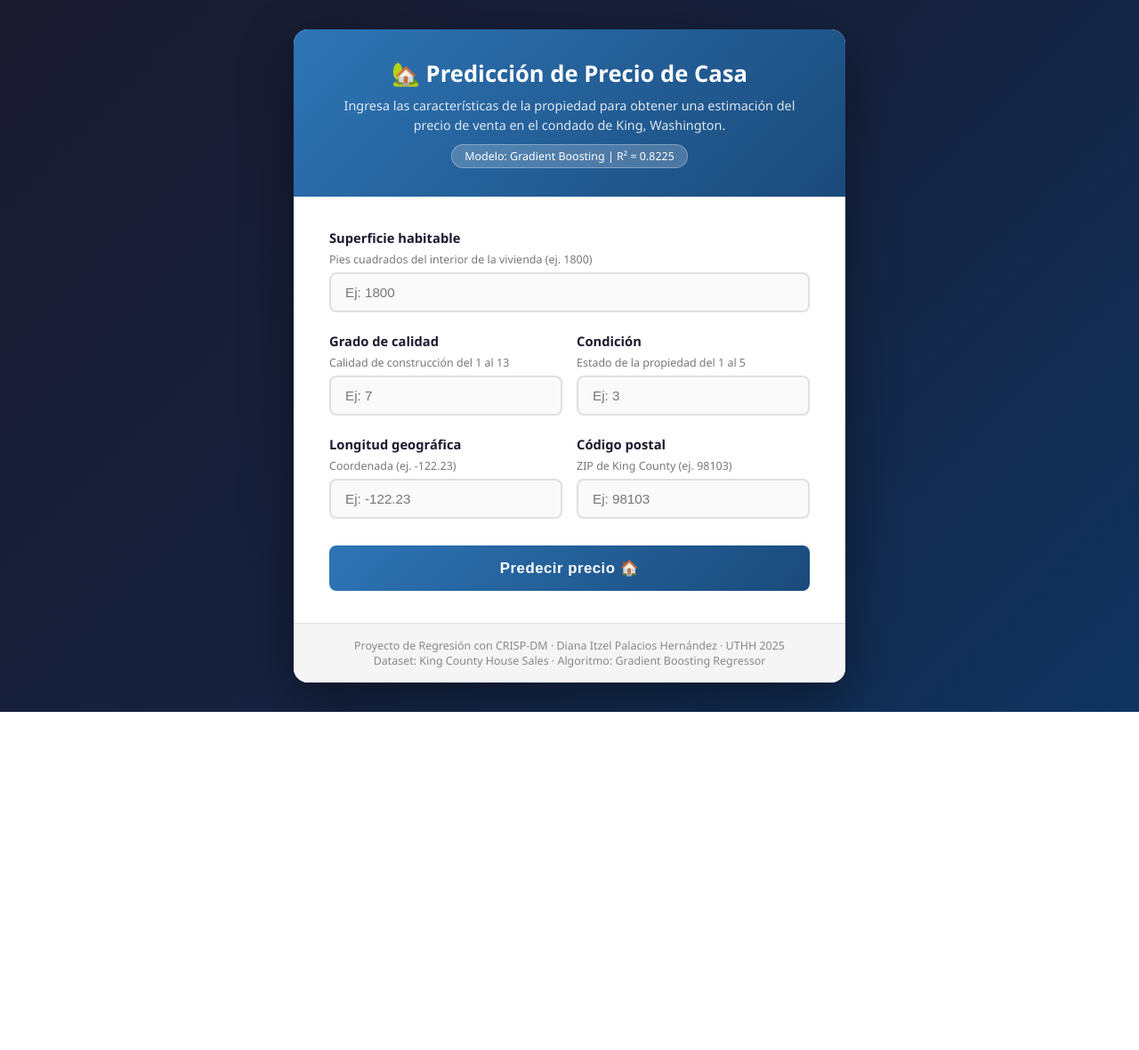
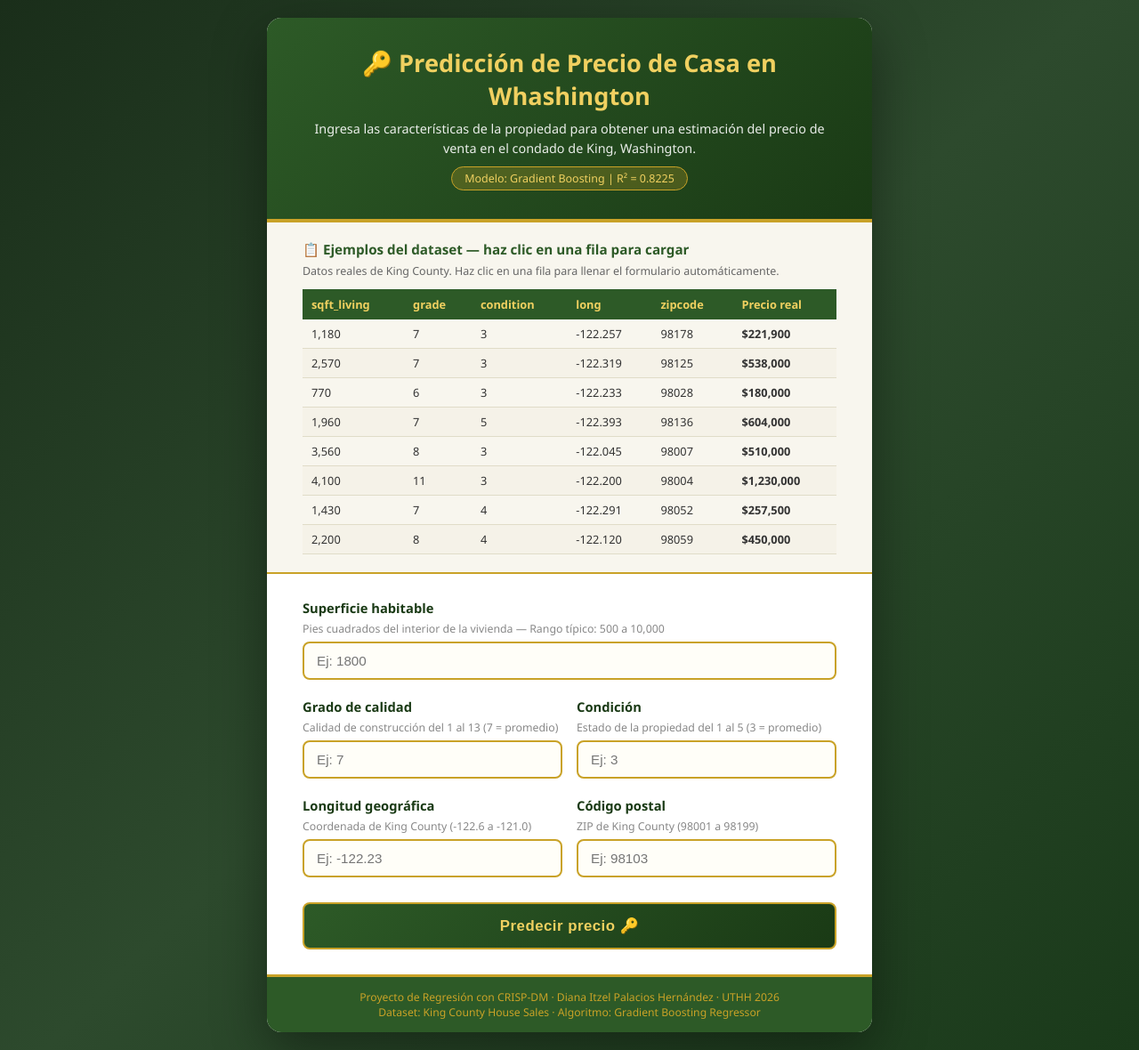
Before and after one commit to Dianapalacios260105/kc-house-predictor, a Flask app: page / in a window 1280 px wide. Shown: the whole page at 89% size. Before the commit the page ends 800 px from the top, so only its background shows below. Run offline with Flask 3, Linux system fonts and the light colour scheme; parts of the project's set-up code (start-up, migrations or seed data) failed here and were passed over.

Commit message:
Refactor HTML structure and update styles

```diff
--- a/templates/index.html
+++ b/templates/index.html
@@ -5,15 +5,11 @@
     <meta name="viewport" content="width=device-width, initial-scale=1.0">
     <title>Predicción de Precio de Casa - King County</title>
     <style>
-        * {
-            margin: 0;
-            padding: 0;
-            box-sizing: border-box;
-        }
+        * { margin: 0; padding: 0; box-sizing: border-box; }
 
         body {
             font-family: 'Segoe UI', Tahoma, Geneva, Verdana, sans-serif;
-            background: linear-gradient(135deg, #1a1a2e 0%, #16213e 50%, #0f3460 100%);
+            background: linear-gradient(135deg, #1a2e1a 0%, #2d4a2d 50%, #1a3a1a 100%);
             min-height: 100vh;
             display: flex;
             align-items: center;
@@ -25,86 +21,145 @@
             background: white;
             border-radius: 16px;
             box-shadow: 0 20px 60px rgba(0,0,0,0.4);
-            max-width: 620px;
+            max-width: 680px;
             width: 100%;
             overflow: hidden;
         }
 
         .header {
-            background: linear-gradient(135deg, #2E75B6, #1a4a7a);
+            background: linear-gradient(135deg, #2d5a27, #1a3a15);
             color: white;
             padding: 32px 40px;
             text-align: center;
+            border-bottom: 4px solid #c9a227;
         }
 
         .header h1 {
-            font-size: 1.6rem;
+            font-size: 1.7rem;
             font-weight: 700;
             margin-bottom: 8px;
+            color: #f0d060;
         }
 
         .header p {
             font-size: 0.9rem;
-            opacity: 0.85;
+            opacity: 0.9;
             line-height: 1.5;
         }
 
         .badge {
             display: inline-block;
-            background: rgba(255,255,255,0.2);
-            border: 1px solid rgba(255,255,255,0.3);
+            background: rgba(201,162,39,0.25);
+            border: 1px solid #c9a227;
             border-radius: 20px;
             padding: 4px 14px;
             font-size: 0.78rem;
             margin-top: 10px;
+            color: #f0d060;
         }
 
-        .form-section {
-            padding: 36px 40px;
+        .ejemplos-section {
+            background: #f8f6ee;
+            border-bottom: 2px solid #c9a227;
+            padding: 20px 40px;
         }
 
-        .form-group {
-            margin-bottom: 22px;
+        .ejemplos-section h3 {
+            font-size: 0.95rem;
+            color: #2d5a27;
+            font-weight: 700;
+            margin-bottom: 6px;
         }
+
+        .ejemplos-section p {
+            font-size: 0.78rem;
+            color: #666;
+            margin-bottom: 12px;
+        }
+
+        .tabla-ejemplos {
+            width: 100%;
+            border-collapse: collapse;
+            font-size: 0.80rem;
+        }
+
+        .tabla-ejemplos th {
+            background: #2d5a27;
+            color: #f0d060;
+            padding: 8px 10px;
+            text-align: left;
+            font-weight: 600;
+        }
+
+        .tabla-ejemplos td {
+            padding: 7px 10px;
+            border-bottom: 1px solid #e0dcc8;
+            color: #333;
+            cursor: pointer;
+        }
+
+        .tabla-ejemplos tr:hover td {
+            background: #e8f0e8;
+            color: #2d5a27;
+            font-weight: 600;
+        }
+
+        .tabla-ejemplos tr:nth-child(even) td {
+            background: #f5f2e8;
+        }
+
+        .tabla-ejemplos tr:nth-child(even):hover td {
+            background: #e8f0e8;
+        }
+
+        .precio-real {
+            color: #2d5a27;
+            font-weight: 700;
+        }
+
+        .form-section { padding: 28px 40px; }
+
+        .form-group { margin-bottom: 20px; }
 
         label {
             display: block;
             font-weight: 600;
-            color: #1a1a2e;
-            margin-bottom: 6px;
+            color: #1a3a15;
+            margin-bottom: 5px;
             font-size: 0.92rem;
         }
 
         .hint {
             display: block;
-            font-size: 0.78rem;
-            color: #777;
+            font-size: 0.77rem;
+            color: #888;
             font-weight: 400;
             margin-bottom: 6px;
         }
 
-        input[type="number"], input[type="text"] {
+        input[type="number"] {
             width: 100%;
-            padding: 12px 16px;
-            border: 2px solid #e0e0e0;
+            padding: 11px 14px;
+            border: 2px solid #c9a227;
             border-radius: 8px;
             font-size: 0.95rem;
-            transition: border-color 0.3s;
             color: #333;
-            background: #fafafa;
+            background: #fffef8;
+            transition: border-color 0.3s, box-shadow 0.3s;
         }
 
-        input[type="number"]:focus, input[type="text"]:focus {
+        input[type="number"]:focus {
             outline: none;
-            border-color: #2E75B6;
+            border-color: #2d5a27;
+            box-shadow: 0 0 0 3px rgba(45,90,39,0.15);
             background: white;
         }
 
         .btn-predict {
             width: 100%;
-            padding: 15px;
-            background: linear-gradient(135deg, #2E75B6, #1a4a7a);
-            color: white;
+            padding: 14px;
+            background: linear-gradient(135deg, #2d5a27, #1a3a15);
+            color: #f0d060;
             border: none;
             border-radius: 8px;
             font-size: 1.05rem;
@@ -113,74 +168,61 @@
             transition: transform 0.2s, box-shadow 0.2s;
             margin-top: 8px;
             letter-spacing: 0.5px;
+            border: 2px solid #c9a227;
         }
 
         .btn-predict:hover {
             transform: translateY(-2px);
-            box-shadow: 0 8px 20px rgba(46,117,182,0.4);
+            box-shadow: 0 8px 20px rgba(45,90,39,0.4);
         }
 
         .resultado {
-            margin: 24px 40px;
+            margin: 0 40px 24px;
             padding: 24px;
-            background: linear-gradient(135deg, #e8f5e9, #c8e6c9);
-            border-left: 5px solid #2e7d32;
+            background: linear-gradient(135deg, #e8f5e0, #d4ecc8);
+            border-left: 5px solid #2d5a27;
             border-radius: 8px;
             text-align: center;
         }
 
-        .resultado p {
-            color: #1b5e20;
-            font-size: 0.95rem;
-            margin-bottom: 8px;
+        .resultado p { color: #1a3a15; font-size: 0.95rem; margin-bottom: 8px; }
+
+        .resultado .precio {
+            font-size: 2.2rem;
+            font-weight: 800;
+            color: #1a3a15;
         }
 
-        .resultado .precio {
-            font-size: 2rem;
-            font-weight: 800;
-            color: #1b5e20;
+        .resultado .precio-sub {
+            font-size: 0.82rem;
+            color: #2d5a27;
+            margin-top: 6px;
         }
 
         .error-box {
-            margin: 24px 40px;
+            margin: 0 40px 24px;
             padding: 20px;
             background: #fff3f3;
             border-left: 5px solid #c62828;
             border-radius: 8px;
         }
 
-        .error-box p {
-            color: #c62828;
-            font-weight: 600;
-            margin-bottom: 8px;
+        .error-box p { color: #c62828; font-weight: 600; margin-bottom: 8px; }
+
+        .error-box ul { list-style: none; padding: 0; }
+
+        .error-box ul li { color: #b71c1c; font-size: 0.88rem; padding: 4px 0; }
+
+        .error-box ul li::before { content: "⚠ "; }
+
+        .footer {
+            background: #2d5a27;
+            padding: 14px 40px;
+            text-align: center;
+            border-top: 3px solid #c9a227;
         }
 
-        .error-box ul {
-            list-style: none;
-            padding: 0;
-        }
-
-        .error-box ul li {
-            color: #b71c1c;
-            font-size: 0.88rem;
-            padding: 4px 0;
-        }
-
-        .error-box ul li::before {
-            content: "⚠ ";
-        }
-
-        .footer {
-            background: #f5f5f5;
-            padding: 16px 40px;
-            text-align: center;
-            border-top: 1px solid #e0e0e0;
-        }
-
-        .footer p {
-            font-size: 0.78rem;
-            color: #888;
-        }
+        .footer p { font-size: 0.76rem; color: #c9a227; }
 
         .row {
             display: grid;
@@ -190,8 +232,8 @@
 
         @media (max-width: 500px) {
             .row { grid-template-columns: 1fr; }
-            .header, .form-section { padding: 24px; }
-            .resultado, .error-box { margin: 16px 24px; }
+            .header, .form-section, .ejemplos-section { padding: 20px; }
+            .resultado, .error-box { margin: 0 20px 20px; }
         }
     </style>
 </head>
@@ -199,7 +241,7 @@
 <div class="container">
 
     <div class="header">
-            <h1>🏡 Predicción de Precio de Casa</h1>
+        <h1>🔑 Predicción de Precio de Casa en Whashington</h1>
         <p>Ingresa las características de la propiedad para obtener una estimación del precio de venta en el condado de King, Washington.</p>
         <span class="badge">Modelo: Gradient Boosting | R² = 0.8225</span>
     </div>
@@ -208,7 +250,7 @@
     <div class="resultado">
         <p>Precio estimado de la propiedad:</p>
         <div class="precio">{{ prediccion }}</div>
-            <p style="margin-top:8px; font-size:0.82rem;">USD — basado en las características ingresadas</p>
+        <p class="precio-sub">USD — basado en las características ingresadas</p>
     </div>
     {% endif %}
 
@@ -223,12 +265,55 @@
     </div>
     {% endif %}
 
+    <div class="ejemplos-section">
+        <h3>📋 Ejemplos del dataset — haz clic en una fila para cargar</h3>
+        <p>Datos reales de King County. Haz clic en una fila para llenar el formulario automáticamente.</p>
+        <table class="tabla-ejemplos">
+            <thead>
+                <tr>
+                    <th>sqft_living</th>
+                    <th>grade</th>
+                    <th>condition</th>
+                    <th>long</th>
+                    <th>zipcode</th>
+                    <th>Precio real</th>
+                </tr>
+            </thead>
+            <tbody>
+                <tr onclick="llenar(1180,7,3,-122.257,98178)">
+                    <td>1,180</td><td>7</td><td>3</td><td>-122.257</td><td>98178</td><td class="precio-real">$221,900</td>
+                </tr>
+                <tr onclick="llenar(2570,7,3,-122.319,98125)">
+                    <td>2,570</td><td>7</td><td>3</td><td>-122.319</td><td>98125</td><td class="precio-real">$538,000</td>
+                </tr>
+                <tr onclick="llenar(770,6,3,-122.233,98028)">
+                    <td>770</td><td>6</td><td>3</td><td>-122.233</td><td>98028</td><td class="precio-real">$180,000</td>
+                </tr>
+                <tr onclick="llenar(1960,7,5,-122.393,98136)">
+                    <td>1,960</td><td>7</td><td>5</td><td>-122.393</td><td>98136</td><td class="precio-real">$604,000</td>
+                </tr>
+                <tr onclick="llenar(3560,8,3,-122.045,98007)">
+                    <td>3,560</td><td>8</td><td>3</td><td>-122.045</td><td>98007</td><td class="precio-real">$510,000</td>
+                </tr>
+                <tr onclick="llenar(4100,11,3,-122.200,98004)">
+                    <td>4,100</td><td>11</td><td>3</td><td>-122.200</td><td>98004</td><td class="precio-real">$1,230,000</td>
+                </tr>
+                <tr onclick="llenar(1430,7,4,-122.291,98052)">
+                    <td>1,430</td><td>7</td><td>4</td><td>-122.291</td><td>98052</td><td class="precio-real">$257,500</td>
+                </tr>
+                <tr onclick="llenar(2200,8,4,-122.120,98059)">
+                    <td>2,200</td><td>8</td><td>4</td><td>-122.120</td><td>98059</td><td class="precio-real">$450,000</td>
+                </tr>
+            </tbody>
+        </table>
+    </div>
+
     <div class="form-section">
-            <form action="/predict" method="POST">
+        <form action="/predict" method="POST" id="forma">
 
             <div class="form-group">
                 <label for="sqft_living">Superficie habitable</label>
-                    <span class="hint">Pies cuadrados del interior de la vivienda (ej. 1800)</span>
+                <span class="hint">Pies cuadrados del interior de la vivienda — Rango típico: 500 a 10,000</span>
                 <input type="number" id="sqft_living" name="sqft_living"
                        placeholder="Ej: 1800" min="1" step="1" required
                        value="{{ sqft_living if sqft_living else '' }}">
@@ -237,14 +322,14 @@
             <div class="row">
                 <div class="form-group">
                     <label for="grade">Grado de calidad</label>
-                        <span class="hint">Calidad de construcción del 1 al 13</span>
+                    <span class="hint">Calidad de construcción del 1 al 13 (7 = promedio)</span>
                     <input type="number" id="grade" name="grade"
                            placeholder="Ej: 7" min="1" max="13" step="1" required
                            value="{{ grade if grade else '' }}">
                 </div>
                 <div class="form-group">
                     <label for="condition">Condición</label>
-                        <span class="hint">Estado de la propiedad del 1 al 5</span>
+                    <span class="hint">Estado de la propiedad del 1 al 5 (3 = promedio)</span>
                     <input type="number" id="condition" name="condition"
                            placeholder="Ej: 3" min="1" max="5" step="1" required
                            value="{{ condition if condition else '' }}">
@@ -254,32 +339,43 @@
             <div class="row">
                 <div class="form-group">
                     <label for="long">Longitud geográfica</label>
-                        <span class="hint">Coordenada (ej. -122.23)</span>
+                    <span class="hint">Coordenada de King County (-122.6 a -121.0)</span>
                     <input type="number" id="long" name="long"
                            placeholder="Ej: -122.23" step="0.0001" required
                            value="{{ long_val if long_val else '' }}">
                 </div>
                 <div class="form-group">
                     <label for="zipcode">Código postal</label>
-                        <span class="hint">ZIP de King County (ej. 98103)</span>
+                    <span class="hint">ZIP de King County (98001 a 98199)</span>
                     <input type="number" id="zipcode" name="zipcode"
                            placeholder="Ej: 98103" min="98001" max="98199" step="1" required
                            value="{{ zipcode if zipcode else '' }}">
                 </div>
             </div>
 
-                <button type="submit" class="btn-predict">
-                    Predecir precio 🏠
-                </button>
+            <button type="submit" class="btn-predict">Predecir precio 🔑</button>
 
         </form>
     </div>
 
     <div class="footer">
-            <p>Proyecto de Regresión con CRISP-DM · Diana Itzel Palacios Hernández · UTHH 2025</p>
+        <p>Proyecto de Regresión con CRISP-DM · Diana Itzel Palacios Hernández · UTHH 2026</p>
         <p>Dataset: King County House Sales · Algoritmo: Gradient Boosting Regressor</p>
     </div>
 
 </div>
+
+<script>
+function llenar(sqft, grade, condition, lon, zip) {
+    document.getElementById('sqft_living').value = sqft;
+    document.getElementById('grade').value = grade;
+    document.getElementById('condition').value = condition;
+    document.getElementById('long').value = lon;
+    document.getElementById('zipcode').value = zip;
+    document.getElementById('sqft_living').focus();
+    window.scrollTo({top: document.querySelector('.form-section').offsetTop - 20, behavior: 'smooth'});
+}
+</script>
+
 </body>
 </html>
```
Lines whose indentation alone changed are shown as unchanged.
